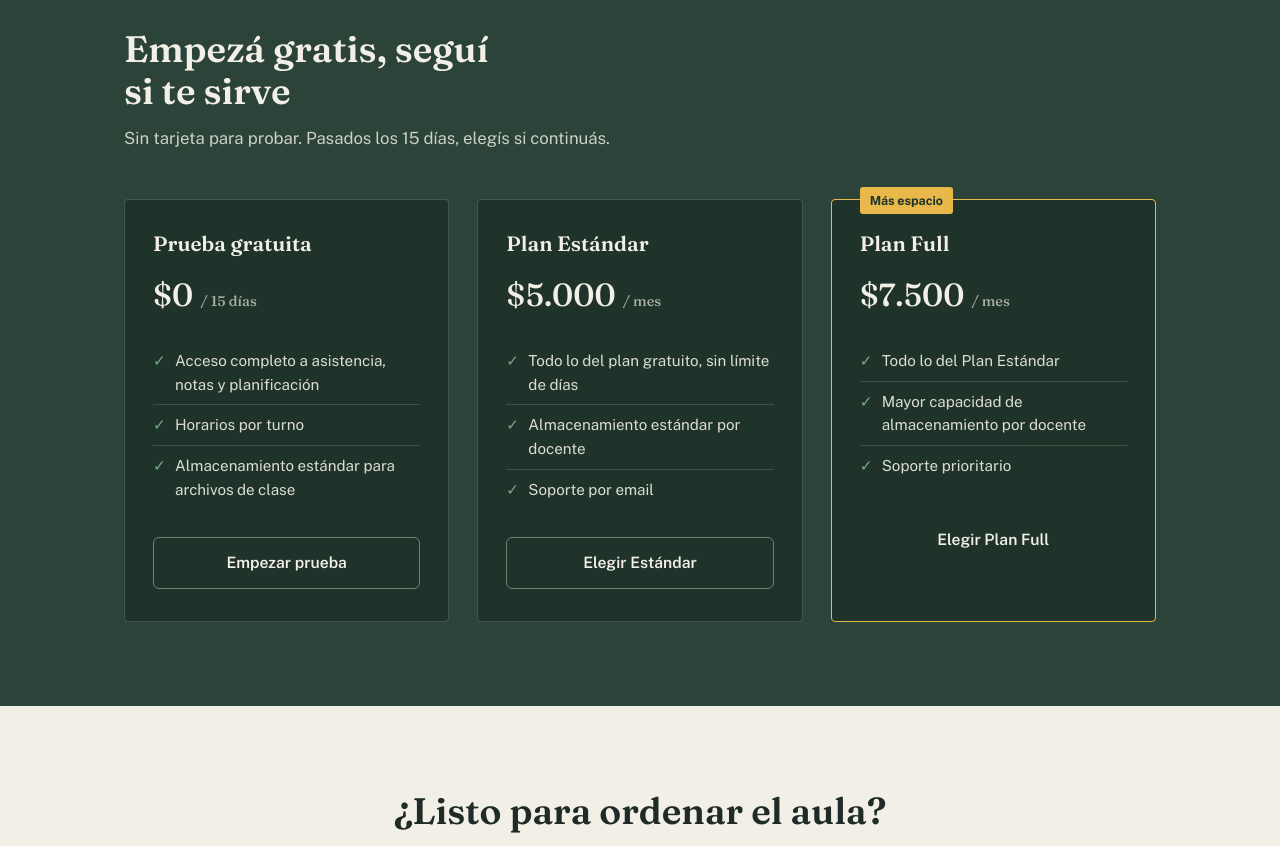
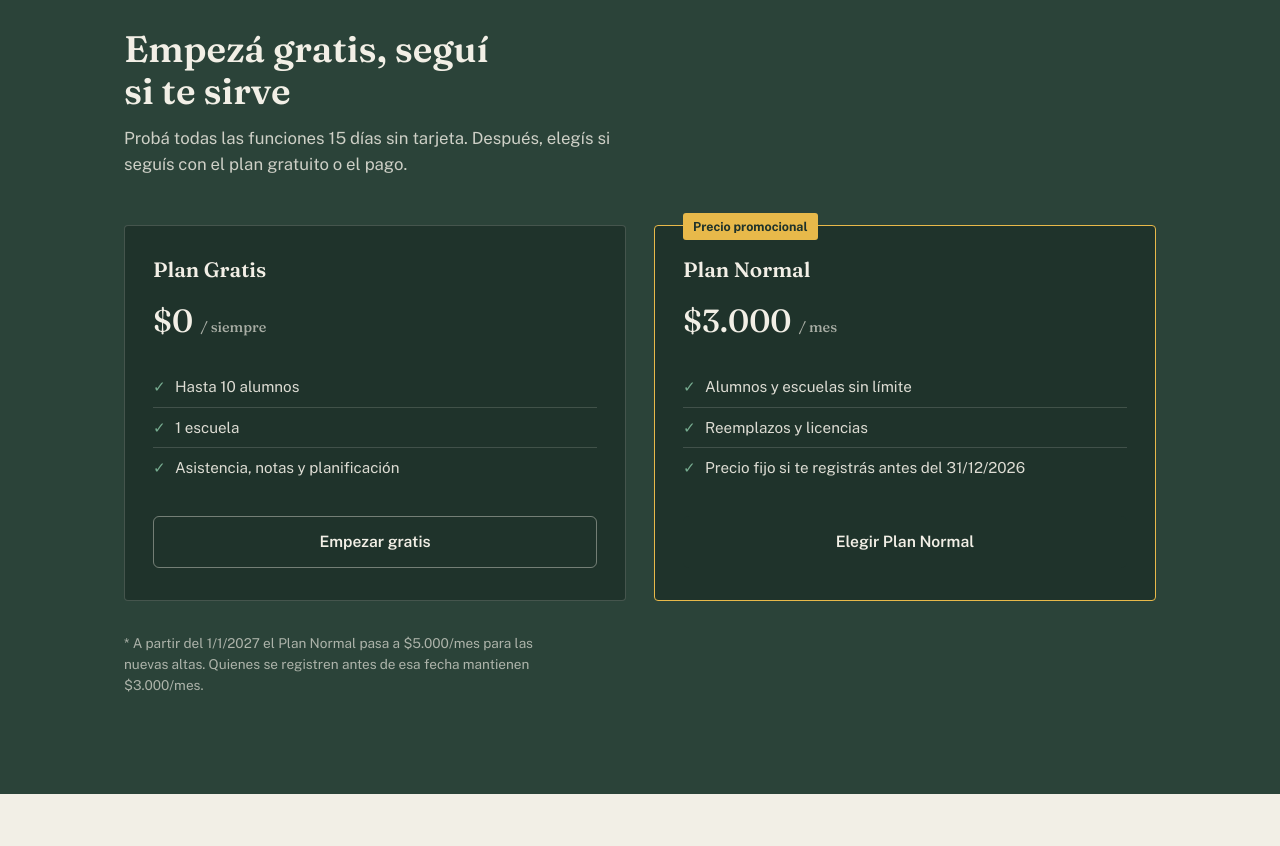
Before and after one commit to marke7in/docentes360-landing, a plain HTML site: page index.html in a window 1280 px wide. Shown: the part 4200-5046 px from the top of the page. Drawn offline with nearby package versions, Linux system fonts and the light colour scheme.

Commit message:
Update index.html

```diff
--- a/index.html
+++ b/index.html
@@ -716,41 +716,32 @@
   <div class="wrap">
     <div class="kicker-row">
       <h2>Empezá gratis, seguí si te sirve</h2>
-      <p>Sin tarjeta para probar. Pasados los 15 días, elegís si continuás.</p>
+      <p>Probá todas las funciones 15 días sin tarjeta. Después, elegís si seguís con el plan gratuito o el pago.</p>
     </div>
-    <div class="plans plans-3">
+    <div class="plans">
       <div class="plan-card">
-        <h3>Prueba gratuita</h3>
-        <div class="plan-price">$0 <span>/ 15 días</span></div>
+        <h3>Plan Gratis</h3>
+        <div class="plan-price">$0 <span>/ siempre</span></div>
         <ul>
-          <li>Acceso completo a asistencia, notas y planificación</li>
-          <li>Horarios por turno</li>
-          <li>Almacenamiento estándar para archivos de clase</li>
+          <li>Hasta 10 alumnos</li>
+          <li>1 escuela</li>
+          <li>Asistencia, notas y planificación</li>
         </ul>
-        <a href="https://docente-app-nine.vercel.app/" class="btn btn-ghost">Empezar prueba</a>
-      </div>
-      <div class="plan-card">
-        <h3>Plan Estándar</h3>
-        <div class="plan-price">$5.000 <span>/ mes</span></div>
-        <ul>
-          <li>Todo lo del plan gratuito, sin límite de días</li>
-          <li>Almacenamiento estándar por docente</li>
-          <li>Soporte por email</li>
-        </ul>
-        <a href="https://docente-app-nine.vercel.app/" class="btn btn-ghost">Elegir Estándar</a>
+        <a href="https://docente-app-nine.vercel.app/" class="btn btn-ghost">Empezar gratis</a>
       </div>
       <div class="plan-card featured">
-        <span class="plan-tag">Más espacio</span>
-        <h3>Plan Full</h3>
-        <div class="plan-price">$7.500 <span>/ mes</span></div>
+        <span class="plan-tag">Precio promocional</span>
+        <h3>Plan Normal</h3>
+        <div class="plan-price">$3.000 <span>/ mes</span></div>
         <ul>
-          <li>Todo lo del Plan Estándar</li>
-          <li>Mayor capacidad de almacenamiento por docente</li>
-          <li>Soporte prioritario</li>
+          <li>Alumnos y escuelas sin límite</li>
+          <li>Reemplazos y licencias</li>
+          <li>Precio fijo si te registrás antes del 31/12/2026</li>
         </ul>
-        <a href="https://docente-app-nine.vercel.app/" class="btn btn-primary">Elegir Plan Full</a>
+        <a href="https://docente-app-nine.vercel.app/" class="btn btn-primary">Elegir Plan Normal</a>
       </div>
     </div>
+    <p style="margin-top: 32px; font-size: 0.85rem; opacity: 0.65; max-width: 52ch;">* A partir del 1/1/2027 el Plan Normal pasa a $5.000/mes para las nuevas altas. Quienes se registren antes de esa fecha mantienen $3.000/mes.</p>
   </div>
 </section>
 
```
